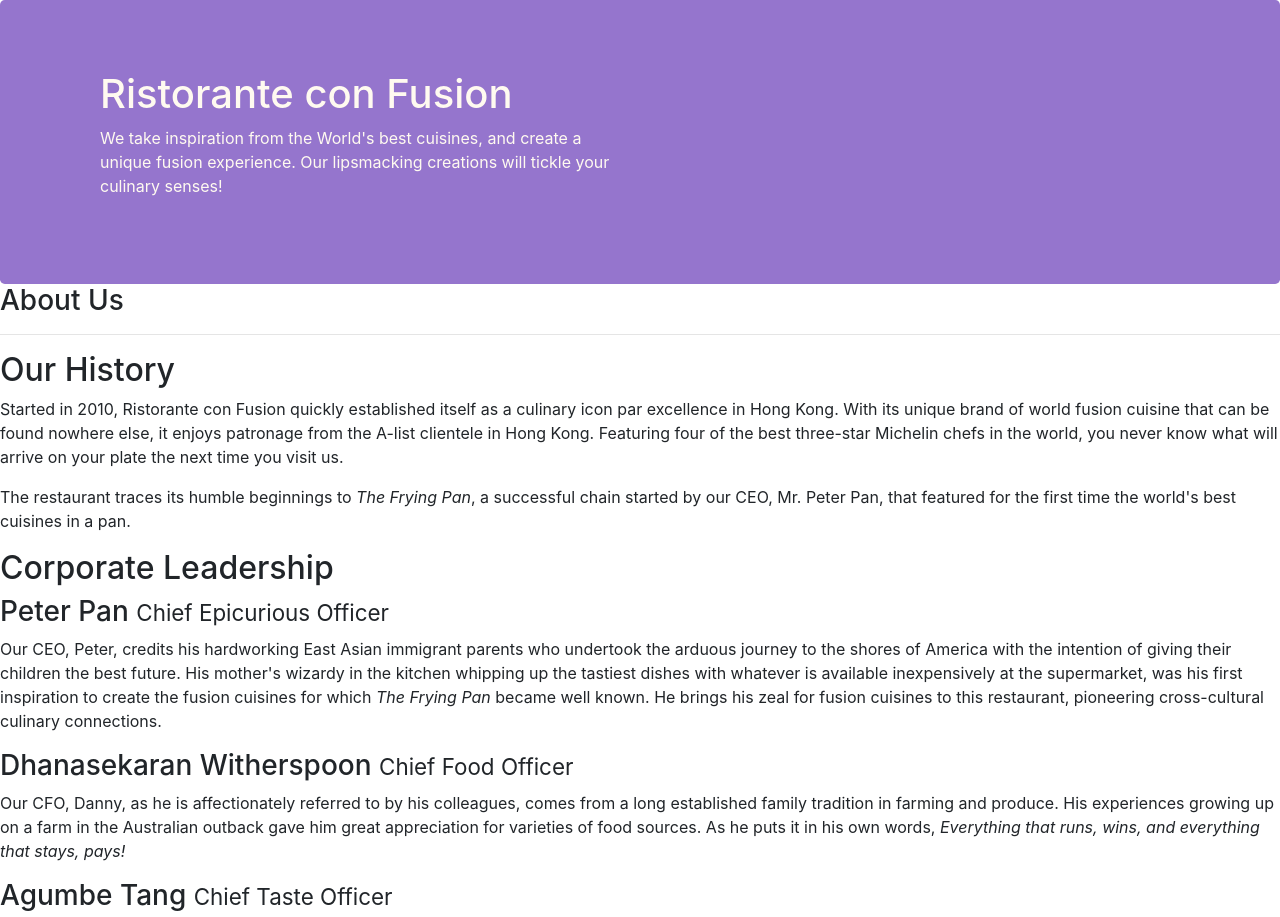
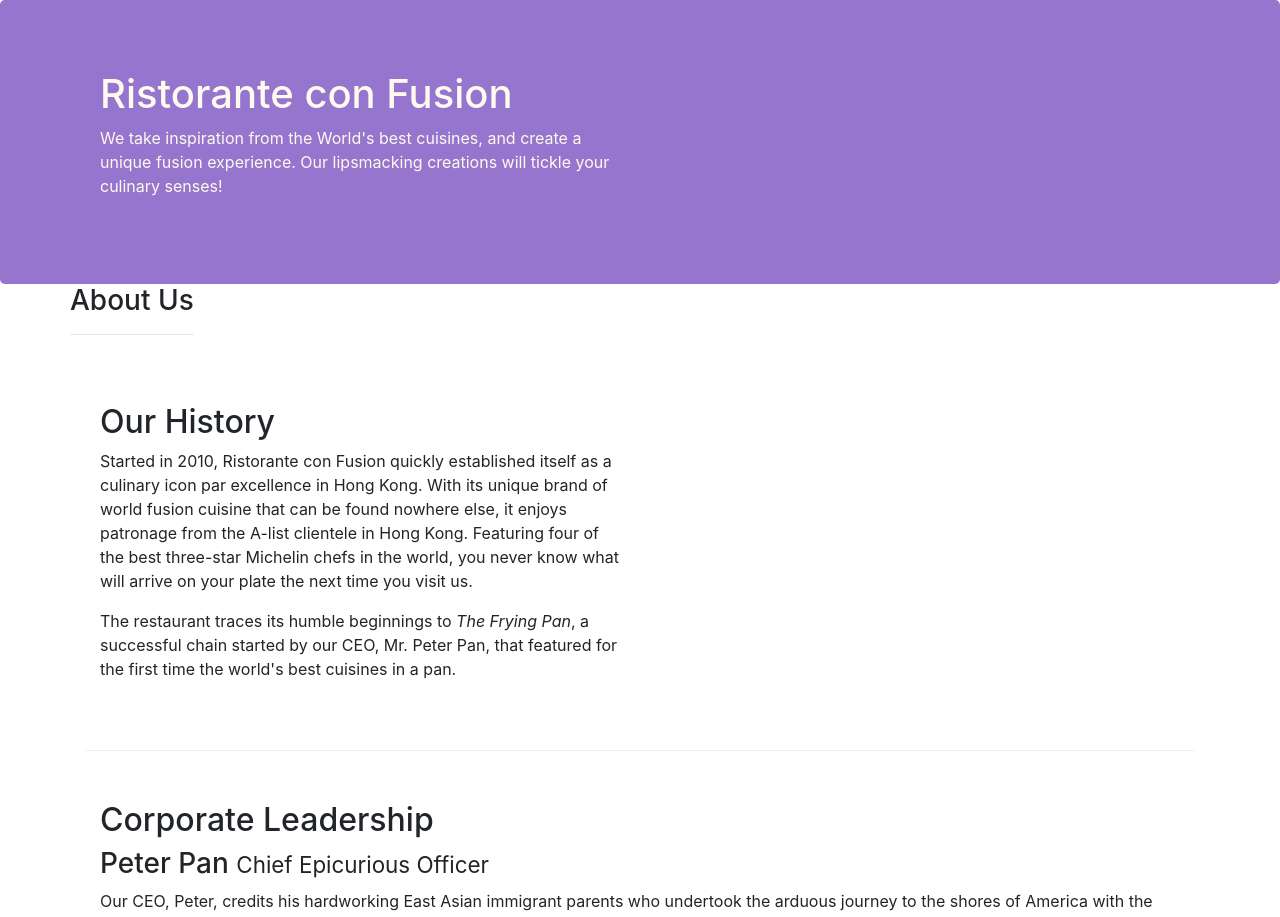
Before and after one commit to khrulev/bootstrap4-test, a website: page aboutus.html in a window 1280 px wide. Shown: the top 917 px of the page. Drawn offline with nearby package versions, Linux system fonts and the light colour scheme.

Commit message:
Assignment 1. Task 2.

```diff
--- a/aboutus.html
+++ b/aboutus.html
@@ -29,27 +29,27 @@
         </div>
     </header>
 
-    <div>
-        <div>
+    <div class="container">
+        <div class="row">
             <div>
                <h3>About Us</h3>
                <hr>
             </div>
         </div>
 
-        <div>
-            <div>
+        <div class="row row-content align-items-center">
+            <div class="col-12 col-sm-6">
                 <h2>Our History</h2>
                 <p>Started in 2010, Ristorante con Fusion quickly established itself as a culinary icon par excellence in Hong Kong. With its unique brand of world fusion cuisine that can be found nowhere else, it enjoys patronage from the A-list clientele in Hong Kong.  Featuring four of the best three-star Michelin chefs in the world, you never know what will arrive on your plate the next time you visit us.</p>
                 <p>The restaurant traces its humble beginnings to <em>The Frying Pan</em>, a successful chain started by our CEO, Mr. Peter Pan, that featured for the first time the world's best cuisines in a pan.</p>
             </div>
-            <div>
+            <div class="col-12 col-sm">
             </div>
         </div>
 
 
-        <div>
-            <div>
+        <div class="row row-content align-items-center">
+            <div class="col-12">
                 <h2>Corporate Leadership</h2>
                 <h3>Peter Pan <small>Chief Epicurious Officer</small></h3>
                 <p>Our CEO, Peter, credits his hardworking East Asian immigrant parents who undertook the arduous journey to the shores of America with the intention of giving their children the best future. His mother's wizardy in the kitchen whipping up the tastiest dishes with whatever is available inexpensively at the supermarket, was his first inspiration to create the fusion cuisines for which <em>The Frying Pan</em> became well known. He brings his zeal for fusion cuisines to this restaurant, pioneering cross-cultural culinary connections.</p>
```
